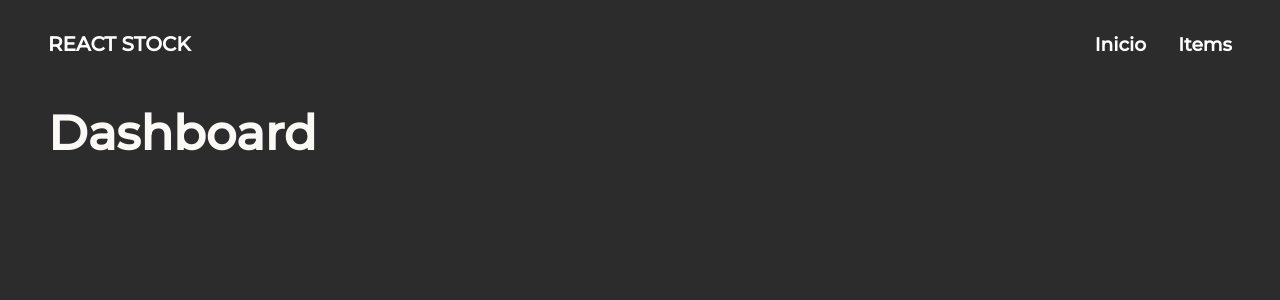
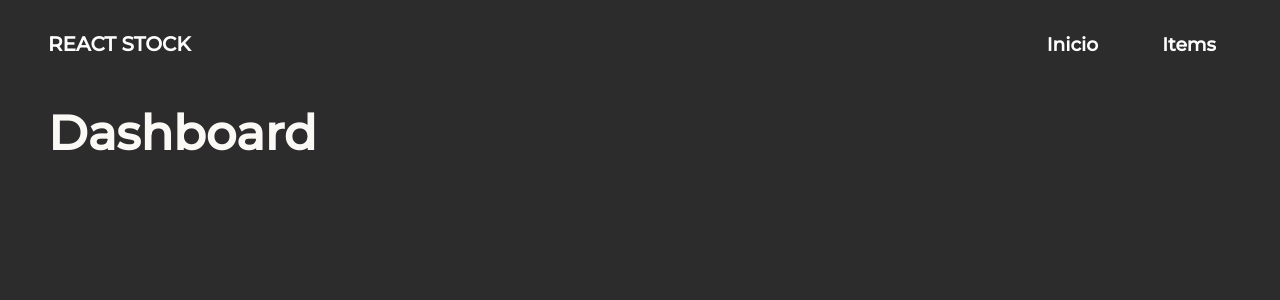
Before and after one commit to eduardoB7/Gestor-de-estoque, a React (Vite) app: page / in a window 1280 px wide. Shown: the top 300 px of the page. Built offline with nearby package versions, Linux system fonts and the light colour scheme.

Commit message:
Pequena atualizaçao nos estilos da nav bar

```diff
--- a/src/styles/global.css
+++ b/src/styles/global.css
@@ -38,8 +38,11 @@ header {
 .logo {
   display: inline-block;
   color: #fefefe;
-  padding: 1rem 0;
   text-decoration: none;
+}
+
+.links-root a {
+  padding: 1rem;
 }
 
 .links-root a:hover {
```
